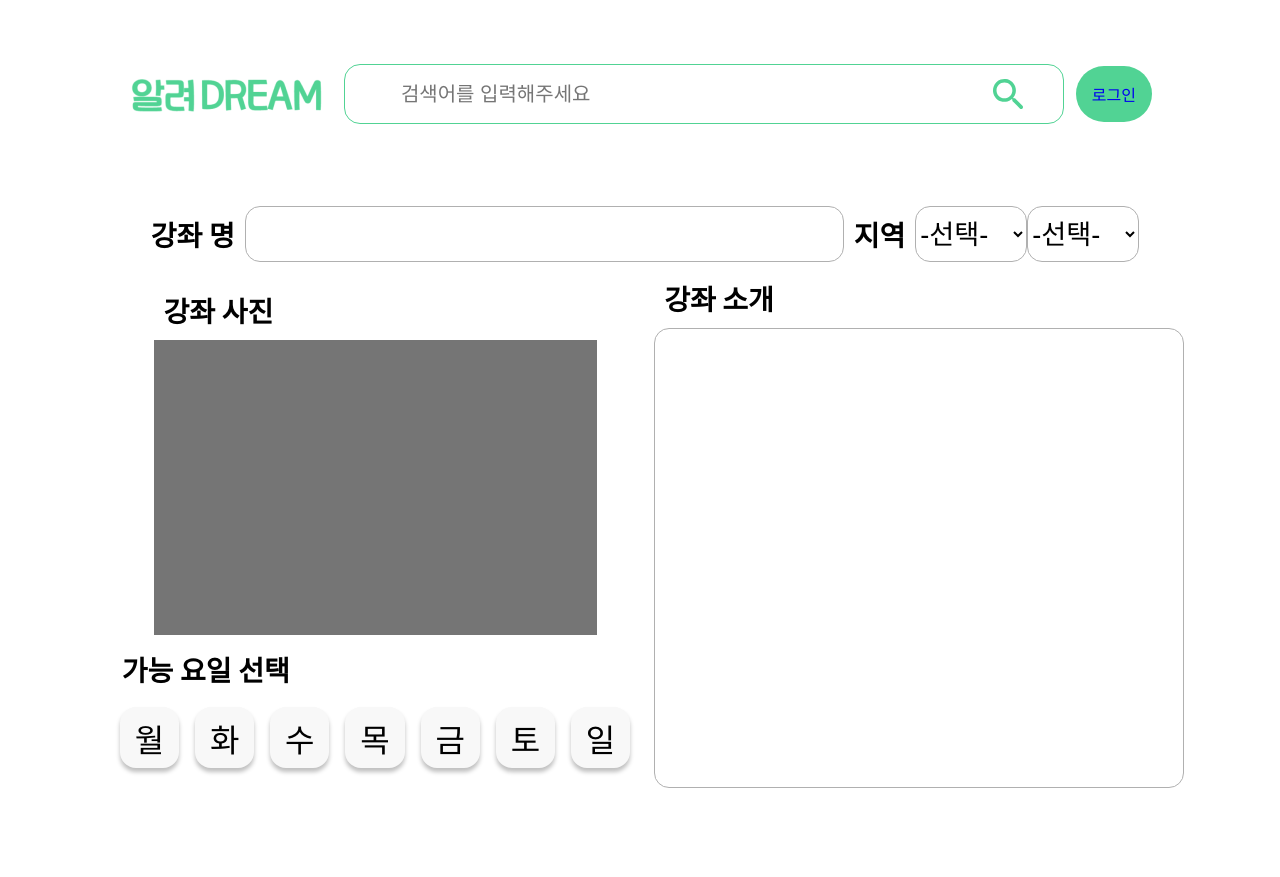
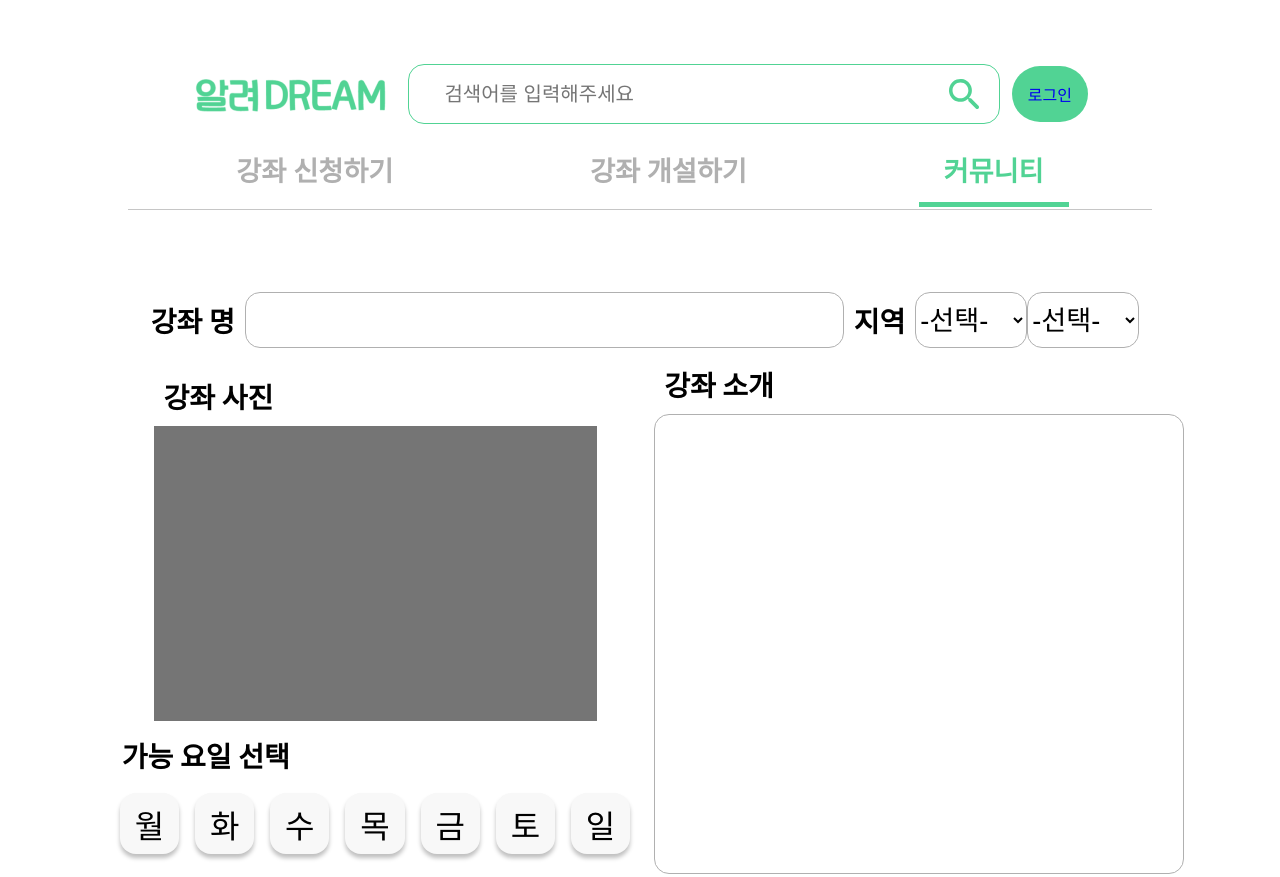
Before and after one commit to dydals3440/ArRyeoDream-frontend-, a plain HTML site: page Application/index.html in a window 1280 px wide. Shown: the top 877 px of the page. Drawn offline with nearby package versions, Linux system fonts and the light colour scheme.

Commit message:
nav추가

```diff
--- a/Application/index.html
+++ b/Application/index.html
@@ -10,6 +10,8 @@
     <link rel="shortcut icon" href="#" />
     <script src="https://code.jquery.com/jquery-3.6.0.min.js" defer></script>
     <script src="../Application/details.js" defer></script>
+    <script src="../communityList/communityList.js" defer></script>
+    <link rel="stylesheet" href="../communityList/main.css">
 
     <title>강좌 신청 - 상세</title>
 </head>
@@ -30,6 +32,23 @@
             </div>
           </div>
     </header>
+    <nav class="navbar">
+        <ul class="navbar_menu">
+          <li>
+            <a href="https://aesthetic-rabanadas-d6196b.netlify.app/Application"
+              >강좌 신청하기</a
+            >
+          </li>
+          <li><a href="#">강좌 개설하기</a></li>
+          <li>
+            <a
+              href="https://aesthetic-rabanadas-d6196b.netlify.app/Create"
+              class="on"
+              >커뮤니티</a
+            >
+          </li>
+        </ul>
+      </nav>
     <main>
         <div class="layout_create">
             <div class="input_lecture_head"><!-- 강의명과 지역_이미 정해져있으므로 신청시에는 선택 안되게끔  -->
```
Also changed, not shown: Create/index.html (+19 -0 lines), LectureChange/index.html (+19 -0 lines), MainBoard/index.html (+19 -1 lines), Reviews/index.html (+19 -0 lines), index.html (+19 -1 lines).
